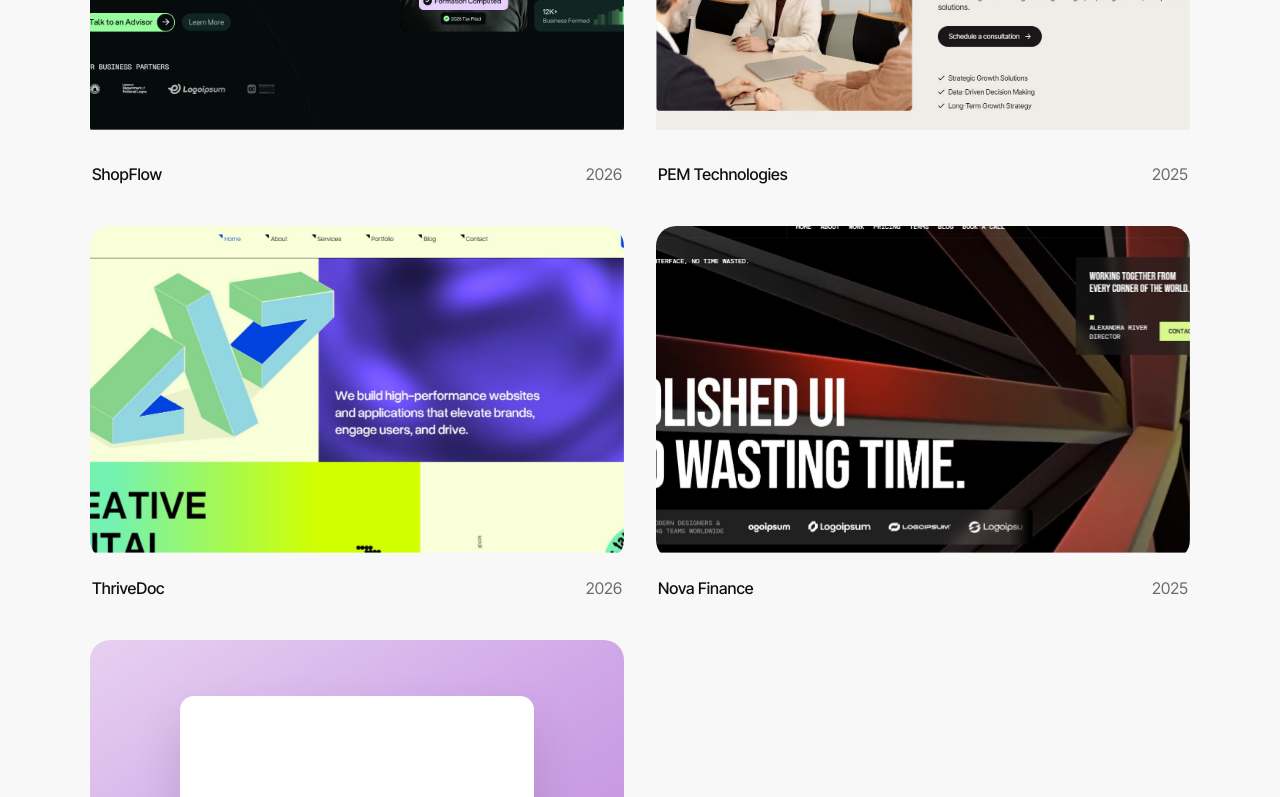
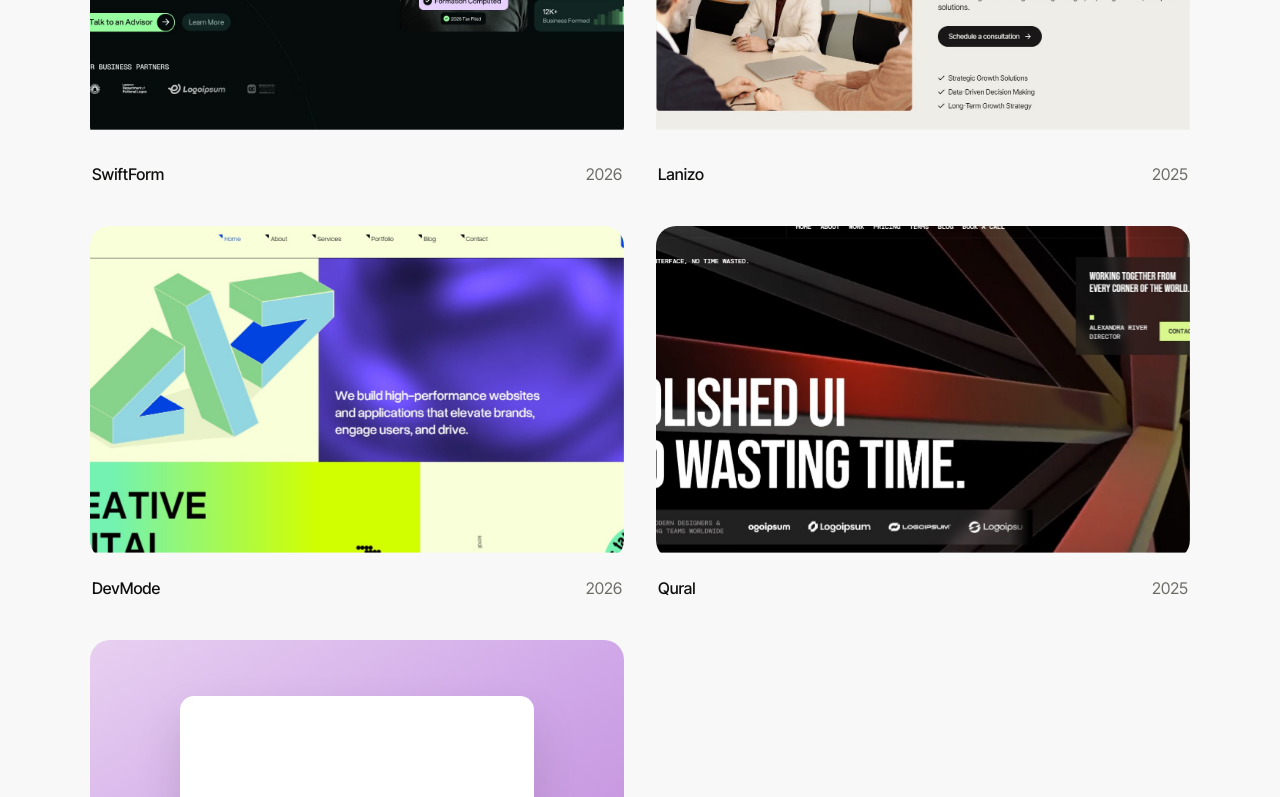
Before and after one commit to Er-Med/ermili-web-portfolio, a Next.js app: page /en/projects in a window 1280 px wide. Shown: the part 463-1260 px from the top of the page. Built offline with nearby package versions, Linux system fonts and the light colour scheme.

Commit message:
change projects name

```diff
--- a/content/projects.ts
+++ b/content/projects.ts
@@ -16,29 +16,29 @@ export type Project = {
 
 export const projects: Project[] = [
   {
-    slug: "shopflow",
-    name: "ShopFlow",
+    slug: "swiftform",
+    name: "SwiftForm",
     year: 2026,
     frameClass: "project-card-frame--1",
     image: "/project1.jpg",
   },
   {
-    slug: "pem-technologies",
-    name: "PEM Technologies",
+    slug: "lanizo",
+    name: "Lanizo",
     year: 2025,
     frameClass: "project-card-frame--2",
     image: "/project2.jpg",
   },
   {
-    slug: "thrivedoc",
-    name: "ThriveDoc",
+    slug: "devmode",
+    name: "DevMode",
     year: 2026,
     frameClass: "project-card-frame--3",
     image: "/project3.jpg",
   },
   {
-    slug: "nova-finance",
-    name: "Nova Finance",
+    slug: "qural",
+    name: "Qural",
     year: 2025,
     frameClass: "project-card-frame--4",
     image: "/project4.jpg",
```
